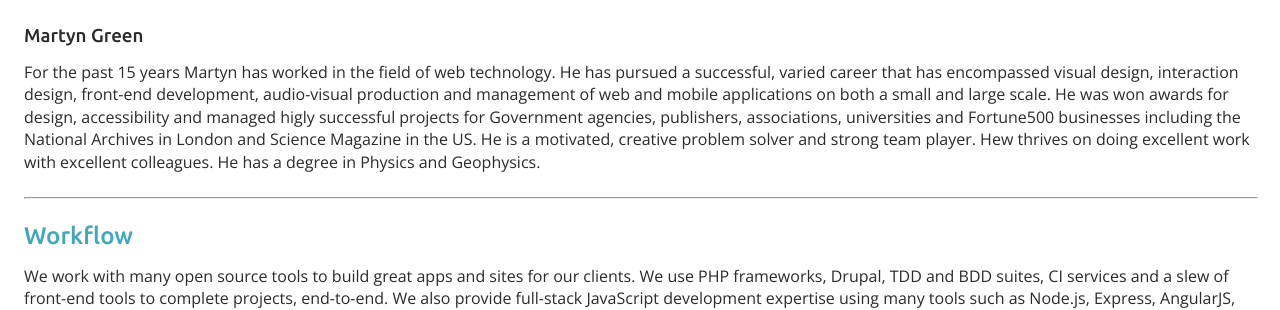
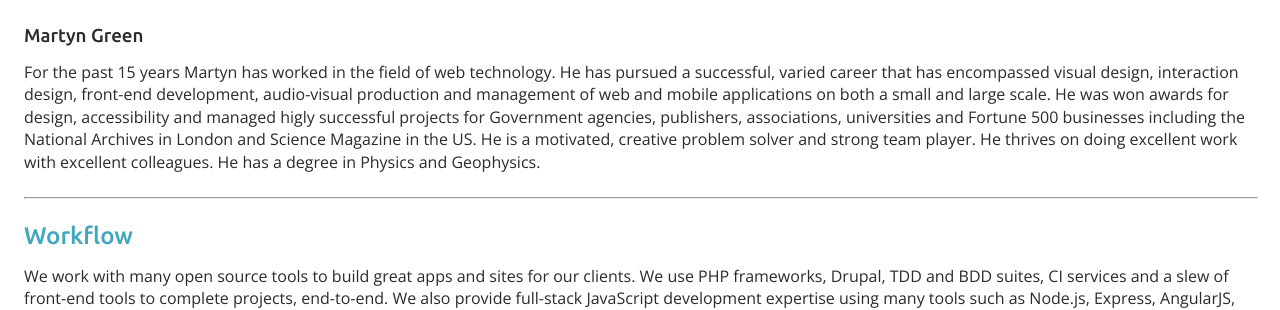
Before and after one commit to SochaDev/sochadev.github.io, a Jekyll site: the page built from executive-summary.md, in a window 1280 px wide and 900 px high, scrolled down 2164 px. Shown: the part 442-752 px from the top of the window. Built offline with Jekyll 4.4.1, drawn with Linux system fonts in a browser that asks for light colours.

Commit message:
Bio cleanup.

```diff
--- a/_includes/bios.md
+++ b/_includes/bios.md
@@ -85,7 +85,7 @@ pursued a successful, varied career that has encompassed visual design, interact
 design, front-end development, audio-visual production and management of web and
 mobile applications on both a small and large scale.  He was won awards for design,
 accessibility and managed higly successful projects for Government agencies,
-publishers, associations, universities and Fortune500 businesses including the
+publishers, associations, universities and Fortune 500 businesses including the
 National Archives in London and Science Magazine in the US. He is a motivated, creative
-problem solver and strong team player. Hew thrives on doing excellent work with
+problem solver and strong team player. He thrives on doing excellent work with
 excellent colleagues. He has a degree in Physics and Geophysics.
```
